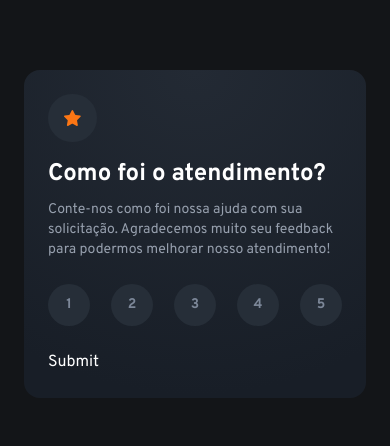
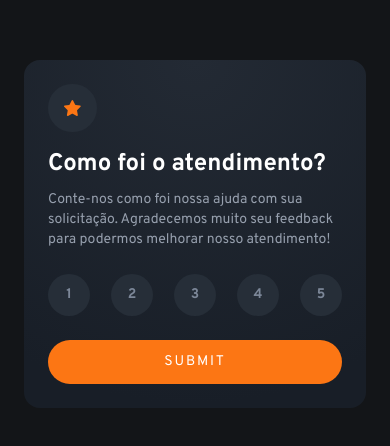
Before and after one commit to Mah-Rodrigues/feedbackmarcela32a, a React (Vite) app: page / in a window 390 px wide. Shown: the part 188-634 px from the top of the page. Built offline with nearby package versions, Linux system fonts and the light colour scheme.

Commit message:
primeiro card do mobile finalizado

```diff
--- a/src/App.jsx
+++ b/src/App.jsx
@@ -19,7 +19,7 @@
         <input type="button" value={5} className="bg-dark-blue w-10.5 h-10.5 rounded-full text-medium-grey text-sm font-bold"/>
       </div>
 
-      <button>Submit</button>
+      <button className="bg-orange w-full py-3 rounded-3xl uppercase text-sm tracking-1">Submit</button>
     </div>
   )
 }
```
